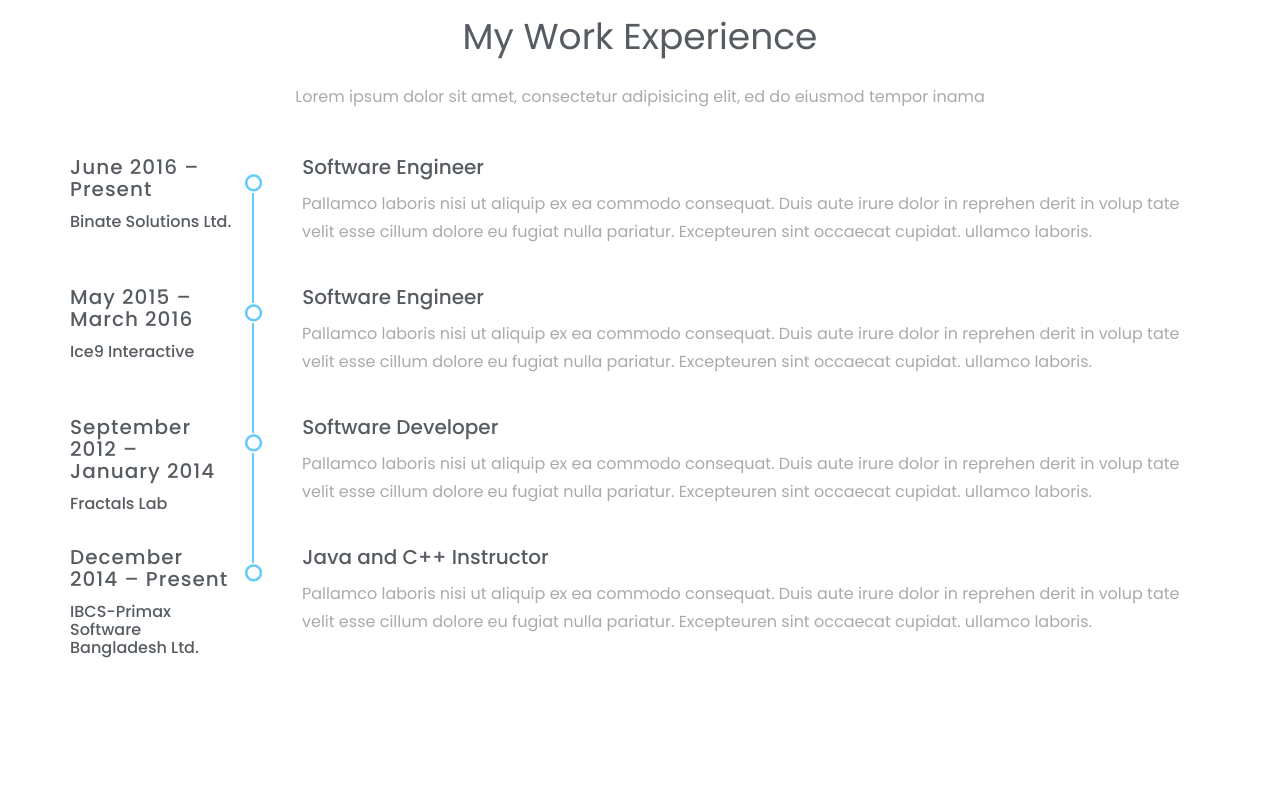
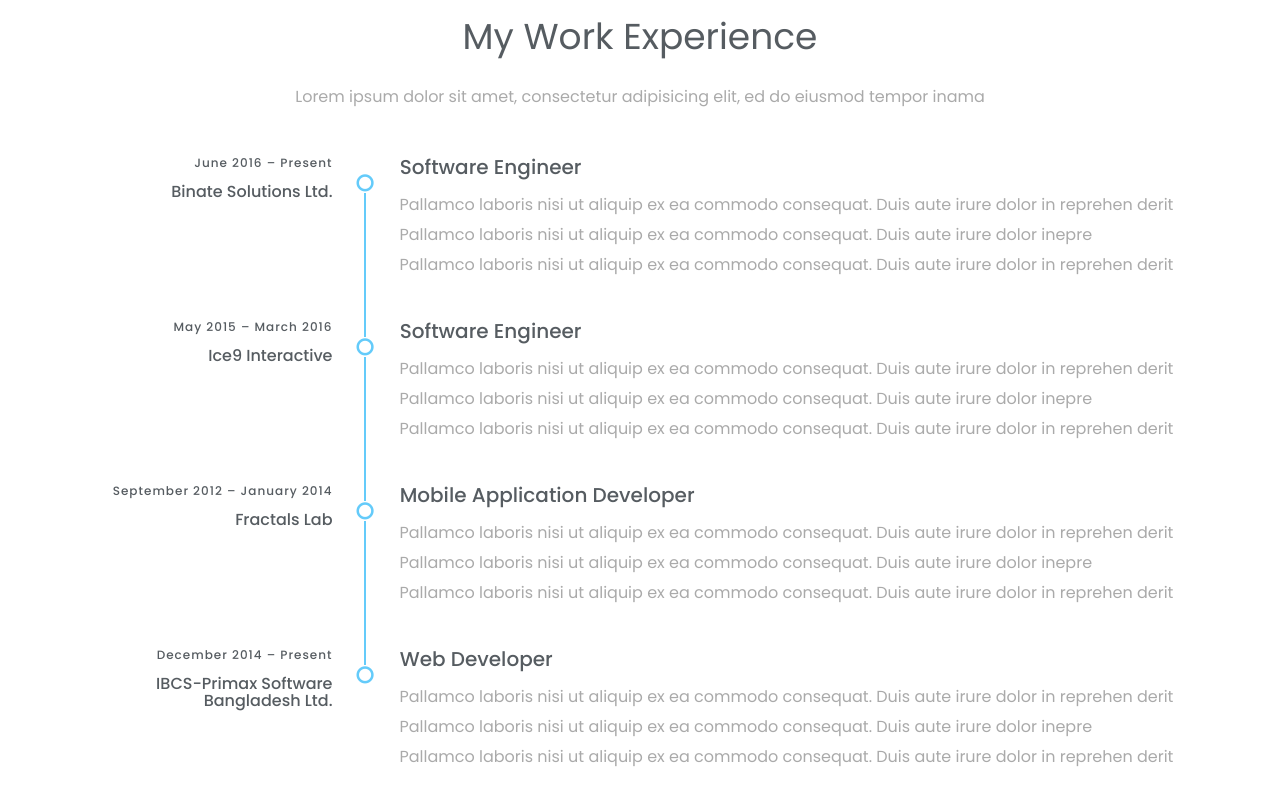
Before and after one commit to saifulazad/portfolio-v2, a website: page index.html in a window 1280 px wide. Shown: the part 2520-3320 px from the top of the page. Drawn offline with Linux system fonts and the light colour scheme.

Commit message:
Enhance experience section

```diff
--- a/Assets/css/style.css
+++ b/Assets/css/style.css
@@ -395,7 +395,7 @@
     margin-top:20px;
 }
 .experience-time h2{
-	font-size: 20px;
+    font-size: 12px;
     font-weight: 500;
     color: #565c61;
     font-family: 'Poppins', sans-serif;
@@ -414,6 +414,7 @@
 /*main-timeline*/
 .main-timeline{
     position: relative;
+    z-index: -1;
     transition: all 0.4s ease 0s;
 }
 .main-timeline:before{
@@ -422,8 +423,8 @@
     height: 100%;
     background: #64cbfa;
     position: absolute;
-    top:10.5%;
-    left: 16%;
+    top:6.5%;
+    left:25.8%;
 }
 .main-timeline .timeline{
     position: relative;
@@ -439,7 +440,7 @@
     color: #64cbfa;
     position: relative;
     top: 16px;
-    left: -40px;
+    left: -26px;
     background: #fff;
 }
 .timeline-content  h4.title{
@@ -453,6 +454,7 @@
     color: #aaaaaa;
     margin-top: 12px;
     margin-left: 17px;
+    line-height: 30px;
 }
 .main-timeline .timeline-content.right{
     float: right;
@@ -461,13 +463,15 @@
 .timeline-single-before:before {
     content: '';
     top: 57px;
-    left: -13px;
+    left: -3px;
     position: absolute;
     width: 100%;
-    height: 128px;
+    height:400px;
     border-left:15px solid #fff;
 }
-
+.main-timeline ul li {
+    float: no
+}
 
 
 /*-------------------------------------
--- a/index.html
+++ b/index.html
@@ -317,87 +317,96 @@
 			<div class="experience">
 				<div class="container">
 					<div class="experience-details">
-						<div class="section-header text-center wow fadeInUp" data-wow-duration=".4s" data-wow-delay=".4s">
+						<div class="section-header text-center wow fadeInUp" data-wow-duration=".4s" data-wow-delay=".3s">
 							<h2>My Work Experience</h2>
 							<p>Lorem ipsum dolor sit amet, consectetur adipisicing elit, ed do eiusmod tempor inama</p>
 						</div><!--/.section-header-->
 						<div class="experience-content">
 							<div class="main-timeline">
-								<div class="row wow fadeInUpBig" data-wow-duration=".3s" data-wow-delay=".3s">
-									<div class="col-md-2">
-										<div class="experience-time">
+								<div class="row wow fadeInUpBig" data-wow-duration=".2s" data-wow-delay=".2s">
+									<div class="col-md-3">
+										<div class="experience-time text-right">
 											<h2>June 2016 – Present</h2>
 											<h3>Binate Solutions Ltd.</h3>
 										</div><!--/.experience-time-->
 									</div><!--/.col-->
-									<div class="col-md-10">
+									<div class="col-md-9">
 										<div class="timeline">
 
 											<div class="timeline-content">
 												<h4 class="title"> <span><i class="fa fa-circle-o" aria-hidden="true"></i></span>Software Engineer</h4>
 
-												<p class="description">
-													Pallamco laboris nisi ut aliquip ex ea commodo consequat. Duis aute irure dolor in reprehen derit in volup tate velit esse cillum dolore eu fugiat nulla pariatur. Excepteuren sint occaecat cupidat. ullamco laboris.
-												</p>
+												<ul class="description">
+													<li>Pallamco laboris nisi ut aliquip ex ea commodo consequat. Duis aute irure dolor in reprehen derit</li>
+													<li>Pallamco laboris nisi ut aliquip ex ea commodo consequat. Duis aute irure dolor inepre</li>
+													<li>Pallamco laboris nisi ut aliquip ex ea commodo consequat. Duis aute irure dolor in reprehen derit</li>
+												</ul>
 											</div><!--/.timeline-content-->
 										</div><!--/.timeline-->
 
 									</div><!--/.col-->
 								</div><!--/.row-->
-
-								<div class="row wow fadeInUpBig" data-wow-duration=".6s" data-wow-delay=".6s">
-									<div class="col-md-2">
-										<div class="experience-time">
+								<div class="row wow fadeInUpBig" data-wow-duration=".3s" data-wow-delay=".3s">
+									<div class="col-md-3">
+										<div class="experience-time text-right">
 											<h2>May 2015 – March 2016</h2>
 											<h3>Ice9 Interactive</h3>
 										</div><!--/.experience-time-->
 									</div><!--/.col-->
-									<div class="col-md-10">
+									<div class="col-md-9">
 										<div class="timeline">
 											<div class="timeline-content">
 												<h4 class="title"><span><i class="fa fa-circle-o" aria-hidden="true"></i></span>Software Engineer</h4>
-												<p class="description">
-													Pallamco laboris nisi ut aliquip ex ea commodo consequat. Duis aute irure dolor in reprehen derit in volup tate velit esse cillum dolore eu fugiat nulla pariatur. Excepteuren sint occaecat cupidat. ullamco laboris.
-												</p>
+												<ul class="description">
+													<li>Pallamco laboris nisi ut aliquip ex ea commodo consequat. Duis aute irure dolor in reprehen derit</li>
+													<li>Pallamco laboris nisi ut aliquip ex ea commodo consequat. Duis aute irure dolor inepre</li>
+													<li>Pallamco laboris nisi ut aliquip ex ea commodo consequat. Duis aute irure dolor in reprehen derit</li>
+												</ul>
 											</div><!--/.timeline-content-->
 										</div><!--/.timeline-->
 
 									</div><!--/.col-->
 								</div><!--/.row-->
-								<div class="row wow fadeInUpBig" data-wow-duration=".9s" data-wow-delay=".9s">
-									<div class="col-md-2">
-										<div class="experience-time">
+								<div class="row wow fadeInUpBig" data-wow-duration=".4s" data-wow-delay=".4s">
+									<div class="col-md-3">
+										<div class="experience-time text-right">
 											<h2>September 2012 – January 2014</h2>
 											<h3>Fractals Lab</h3>
 										</div><!--/.experience-time-->
 									</div><!--/.col-->
-									<div class="col-md-10">
+									<div class="col-md-9">
 										<div class="timeline">
 											<div class="timeline-content">
-												<h4 class="title"><span><i class="fa fa-circle-o" aria-hidden="true"></i></span>Software Developer</h4>
-												<p class="description">
-													Pallamco laboris nisi ut aliquip ex ea commodo consequat. Duis aute irure dolor in reprehen derit in volup tate velit esse cillum dolore eu fugiat nulla pariatur. Excepteuren sint occaecat cupidat. ullamco laboris.
-												</p>
+												<h4 class="title"><span><i class="fa fa-circle-o" aria-hidden="true"></i></span>Mobile Application Developer</h4>
+												<ul class="description">
+													<li>Pallamco laboris nisi ut aliquip ex ea commodo consequat. Duis aute irure dolor in reprehen derit</li>
+													<li>Pallamco laboris nisi ut aliquip ex ea commodo consequat. Duis aute irure dolor inepre</li>
+													<li>Pallamco laboris nisi ut aliquip ex ea commodo consequat. Duis aute irure dolor in reprehen derit</li>
+												</ul>
 											</div><!--/.timeline-content-->
 										</div><!--/.timeline-->
 
 									</div><!--/.col-->
 								</div><!--/.row-->
-								<div class="row wow fadeInUpBig" data-wow-duration="1.2s" data-wow-delay="1.2s">
-									<div class="col-md-2">
-										<div class="experience-time">
+								<div class="row wow fadeInUpBig" data-wow-duration=".5s" data-wow-delay=".5s">
+									<div class="col-md-3">
+										<div class="experience-time text-right">
 											<h2>December 2014 – Present </h2>
 											<h3>IBCS-Primax Software Bangladesh Ltd.</h3>
 										</div><!--/.experience-time-->
 									</div><!--/.col-->
-									<div class="col-md-10">
+									<div class="col-md-9">
 										<div class="timeline">
 											<div class="timeline-content">
 												<div class="timeline-single-before"></div>
-												<h4 class="title"><span><i class="fa fa-circle-o" aria-hidden="true"></i></span>Java and C++ Instructor</h4>
-												<p class="description">
-													Pallamco laboris nisi ut aliquip ex ea commodo consequat. Duis aute irure dolor in reprehen derit in volup tate velit esse cillum dolore eu fugiat nulla pariatur. Excepteuren sint occaecat cupidat. ullamco laboris.
-												</p>
+												<h4 class="title"><span><i class="fa fa-circle-o" aria-hidden="true"></i></span>Web Developer</h4>
+												<ul class="description">
+													<li>Pallamco laboris nisi ut aliquip ex ea commodo consequat. Duis aute irure dolor in reprehen derit</li>
+
+													<li>Pallamco laboris nisi ut aliquip ex ea commodo consequat. Duis aute irure dolor inepre</li>
+													<li>Pallamco laboris nisi ut aliquip ex ea commodo consequat. Duis aute irure dolor in reprehen derit</li>
+
+												</ul>
 											</div><!--/.timeline-content-->
 										</div><!--/.timeline-->
 
```
Lines whose indentation alone changed are shown as unchanged.
